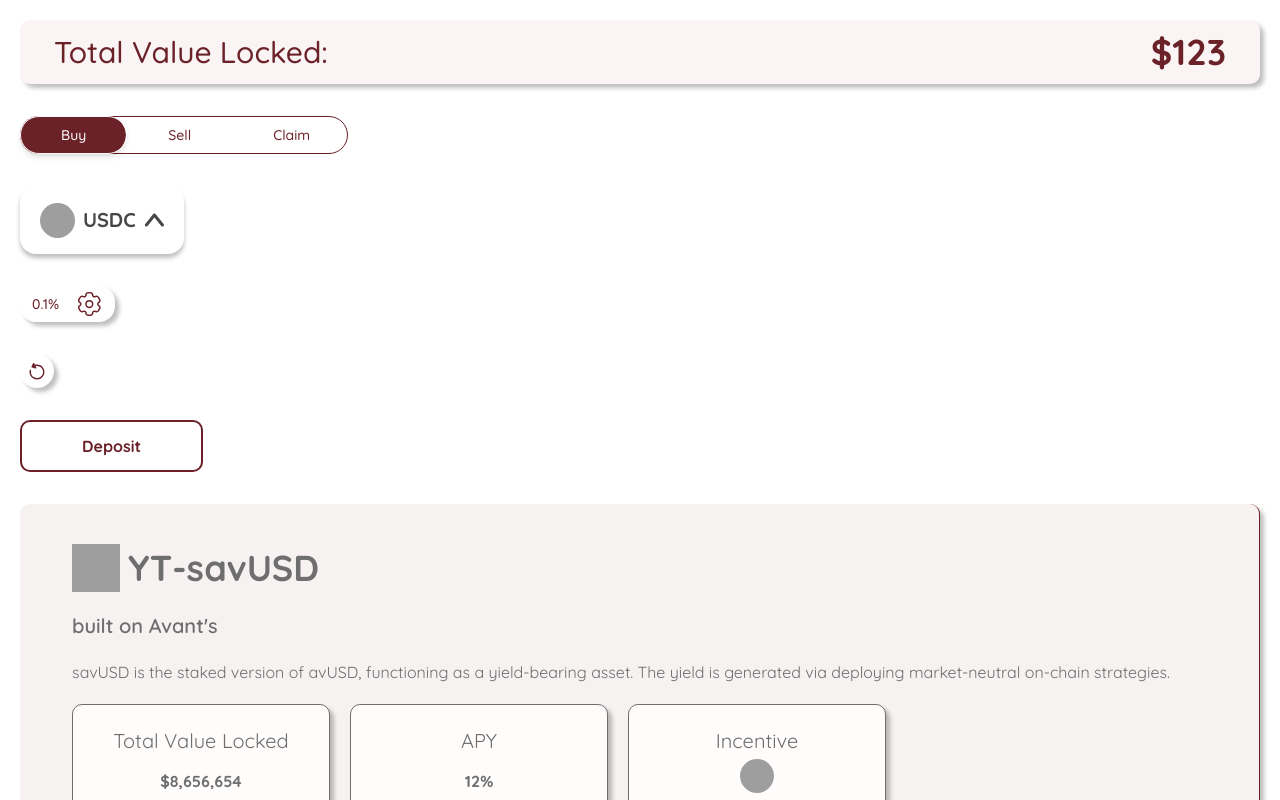
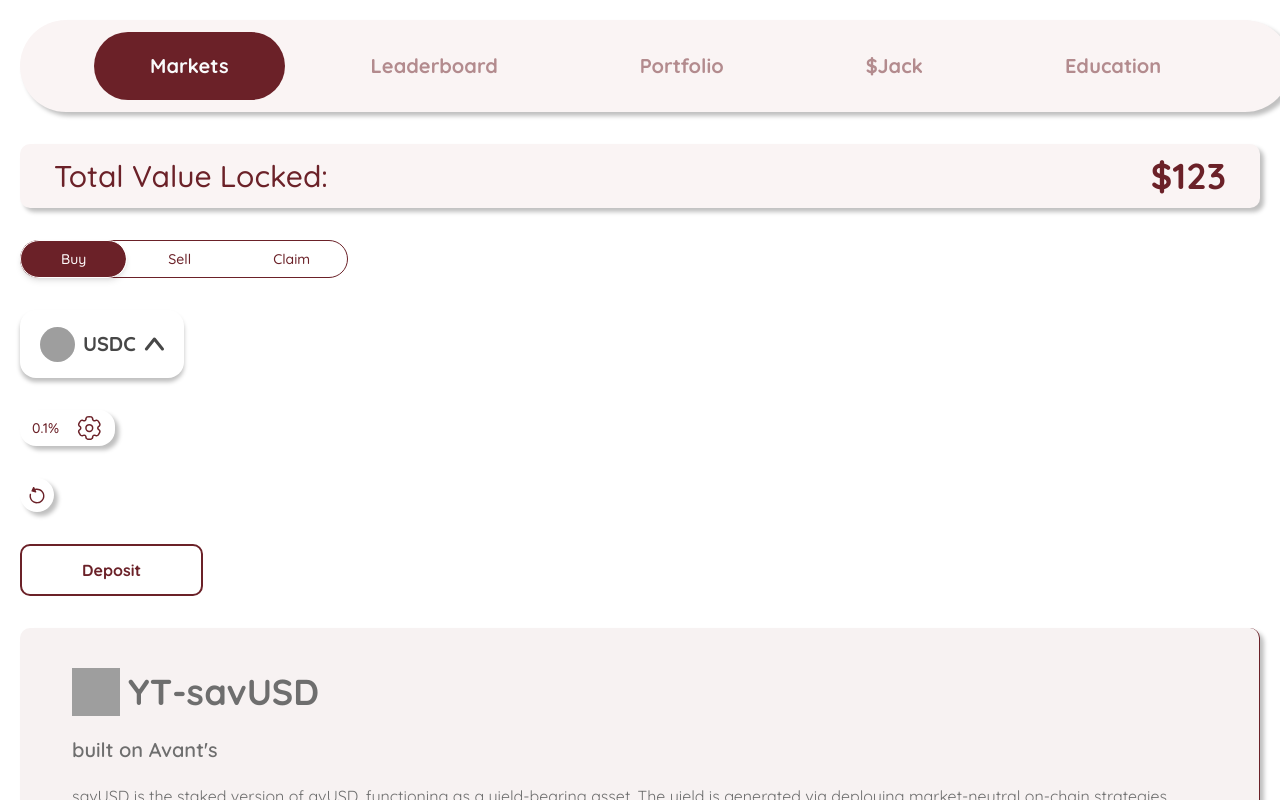
Before and after one commit to Yny4ii/components, a Next.js app: page / in a window 1280 px wide. Shown: the top 800 px of the page. Built offline with nearby package versions, Linux system fonts and the light colour scheme; grey boxes are pictures that could not be loaded.

Commit message:
feat: mobile navbar

```diff
--- a/src/app/components/Navbar.tsx
+++ b/src/app/components/Navbar.tsx
@@ -13,12 +13,12 @@ interface NavbarProps {
 const Navbar = ({ links }: NavbarProps) => {
   const pathName = usePathname();
   return (
-    <nav className="rounded-full px-18.5 py-3 bg-main-bg shadow-main-shadow">
-      <ul className="flex items-center gap-[30px]">
+    <nav className="hidden lg:block rounded-full px-8 xl:px-16 xl:px-18.5 py-3 bg-main-bg shadow-main-shadow">
+      <ul className="flex items-center gap-5 xl:gap-7.5">
         {links.map((e) => (
           <li key={e.title}>
             <Link
-              className={`duration-300  block text-xl py-5 px-14 rounded-full ${
+              className={`duration-300 px-6 py-4  block text-xl xl:py-5 xl:px-14 rounded-full ${
                 pathName.includes(e.href)
                   ? "bg-accent text-gray-50"
                   : "text-soft-red hover:text-accent"
--- a/src/app/page.tsx
+++ b/src/app/page.tsx
@@ -29,7 +29,7 @@ export default function Home() {
   );
   return (
     <main className="flex flex-col gap-[32px] row-start-2 items-center sm:items-start p-5">
-      {/*<Navbar links={navbarLinks} />*/}
+      <Navbar links={navbarLinks} />
       <TotalValueLocked value={"123"} />
       <Switcher
         options={["Buy", "Sell", "Claim"]}
```
